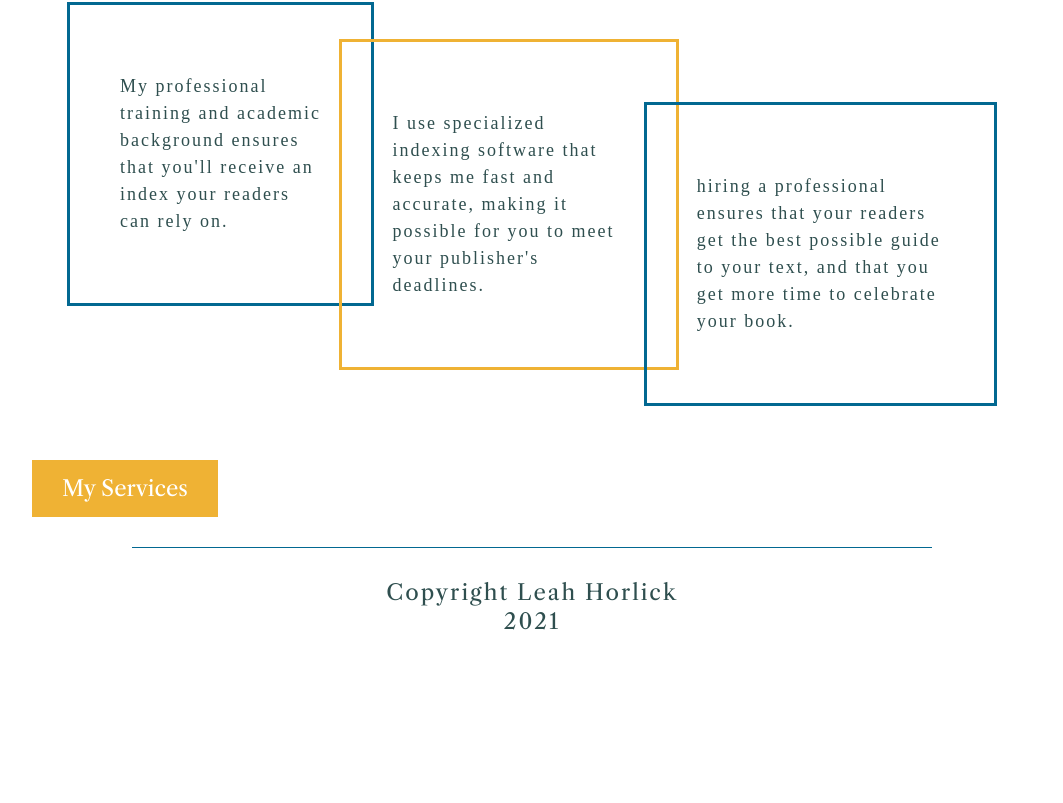
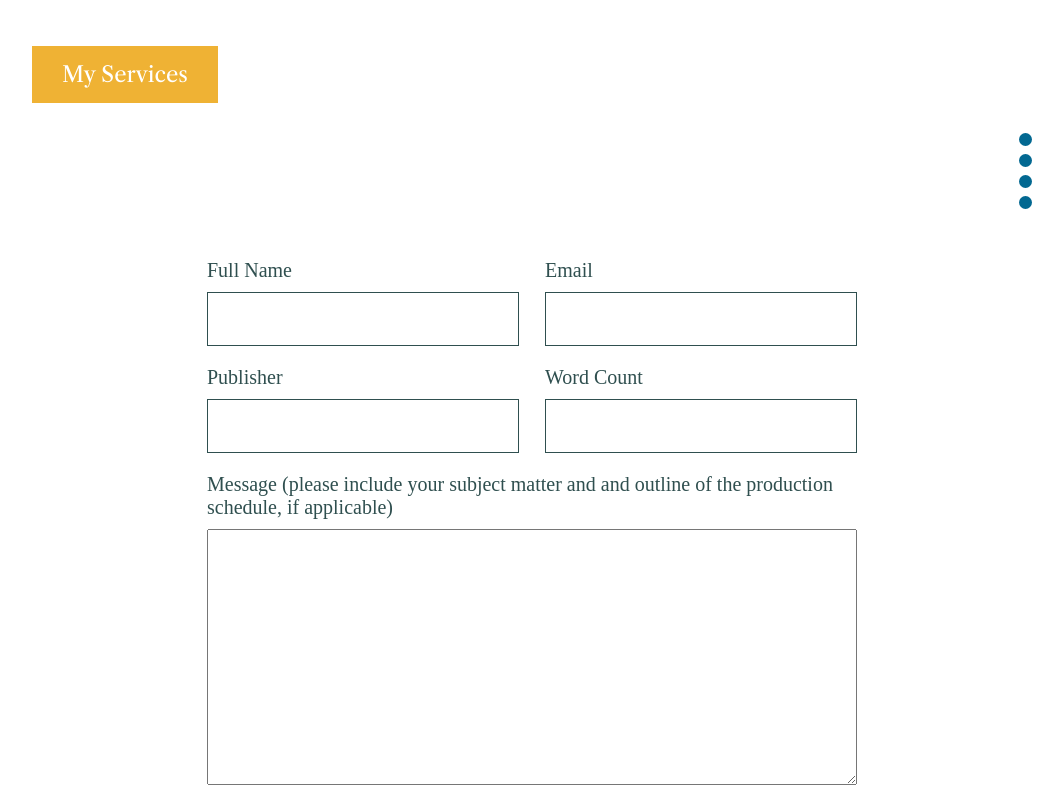
Before and after one commit to eflegg/hearth-place-counselling, a Next.js app: page / in a window 1280 px wide. Shown: the part 1737-2540 px from the top of the page, without its empty margins (108-1171 px from the left). Before the commit the page ends 2374 px from the top, so only its background shows below. Built offline with nearby package versions, Linux system fonts and the light colour scheme; a web font is replaced by a local one.

Commit message:
form validates before sending, add contact form to home page

```diff
--- a/components/Forms/ContactForm.js
+++ b/components/Forms/ContactForm.js
@@ -9,7 +9,7 @@ const FormContainer = styled.form`
   display: flex;
   flex-wrap: wrap;
   max-width: 650px;
-  margin: 100px auto;
+  margin: 50px auto;
   justify-content: space-between;
 `;
 
@@ -25,9 +25,11 @@ export default class ContactForm extends Component {
       status: "",
     };
     this.testName = this.testName.bind(this);
-    this.onSubmit = this.onSubmit.bind(this);
+    // this.onSubmit = this.onSubmit.bind(this);
     this.submitForm = this.submitForm.bind(this);
+    // this.validateForm = this.validateForm.bind(this);
     this.testEmail = this.testEmail.bind(this);
+    this.testMessage = this.testMessage.bind(this);
   }
 
   testName() {
@@ -68,9 +70,46 @@ export default class ContactForm extends Component {
     }
   }
 
-  onSubmit() {
-    console.log("submitting");
+  testMessage() {
+    let { message } = this.state;
+    this.setState({
+      fnameActive: false,
+    });
+    if (message !== "") {
+      this.setState({
+        invalidMessage: false,
+        messageError: false,
+      });
+      return true;
+    } else {
+      this.setState({
+        invalidMessage: true,
+        messageError: "Please enter a message!",
+      });
+    }
   }
+
+  // validateForm() {
+  //   return new Promise((resolve, reject) => {
+  //     if (this.testName() && this.testEmail() && this.testMessage()) {
+  //       resolve("success");
+  //     } else {
+  //       resolve("error");
+  //     }
+  //   });
+  // }
+
+  // onSubmit(ev) {
+  //   ev.preventDefault();
+  //   this.testName();
+  //   this.testEmail();
+  //   this.testMessage();
+  //   this.validateForm().then((res, err) => {
+  //     if (res === "success") {
+  //       this.submitForm();
+  //     }
+  //   });
+  // }
   submitForm(ev) {
     ev.preventDefault();
     const form = ev.target;
@@ -135,7 +174,6 @@ export default class ContactForm extends Component {
           onChange={(event) => {
             this.setState({ publisher: event.target.value });
           }}
-          onBlur={this.testName}
           narrow
         />
         <Input
@@ -146,18 +184,19 @@ export default class ContactForm extends Component {
           onChange={(event) => {
             this.setState({ wordCount: event.target.value });
           }}
-          onBlur={this.testName}
           narrow
         />
         <Input
-          label="Message"
+          label="Message (please include your subject matter and and outline of the production schedule, if applicable)"
           name={"message"}
-          type={"text"}
+          type={"textarea"}
           value={this.state.message}
           onChange={(event) => {
             this.setState({ message: event.target.value });
           }}
-          onBlur={this.testName}
+          onBlur={this.testMessage}
+          error={this.state.invalidMessage}
+          errorMessage={this.state.messageError ? this.state.messageError : ""}
           type={"textarea"}
           wide
         />
@@ -166,7 +205,11 @@ export default class ContactForm extends Component {
         ) : (
           <button className="btn">Submit</button>
         )}
-        {status === "ERROR" && <p>Ooops! There was an error.</p>}
+        {status === "ERROR" && (
+          <p>
+            Oops! There was an error. Please check your fields and try again.{" "}
+          </p>
+        )}
       </FormContainer>
     );
   }
--- a/components/Forms/Input.js
+++ b/components/Forms/Input.js
@@ -13,6 +13,7 @@ const FormField = styled.div`
   }
   label {
     font-family: ${theme.type.body};
+    font-weight: 300;
     font-size: 20px;
     margin-bottom: 10px;
     color: ${theme.colours.black};
@@ -30,7 +31,10 @@ const FormField = styled.div`
     width: 100%;
   }
   &.field--narrow {
+    width: 100%;
+    ${theme.mediaQuery.sm`
     width: 48%;
+    `}
   }
 `;
 
--- a/components/Global/Hero.js
+++ b/components/Global/Hero.js
@@ -32,8 +32,8 @@ const HeroContainer = styled.div`
   .hero-colour {
     position: relative;
     height: 300px;
-    width: 75%;
-    margin-top: 60px;
+    width: 65%;
+    /* margin-top: 60px; */
     .hero-colour-left {
       position: absolute;
       background: ${theme.colours.yellow};
--- a/components/HomeHire.js
+++ b/components/HomeHire.js
@@ -13,7 +13,8 @@ const HomeHireContainer = styled.section`
     overflow: visible;
     img {
       width: 100vw;
-      height: auto;
+      height: 500px;
+      object-fit: cover;
       overflow: visible;
     }
   }
--- a/components/Shapes/dots.js
+++ b/components/Shapes/dots.js
@@ -13,6 +13,12 @@ const DotContainer = styled.div`
     border-radius: 50%;
     background: ${theme.colours.blue};
     margin-bottom: 8px;
+    &.right {
+      margin-left: auto;
+    }
+    &.left {
+      margin-right: auto;
+    }
   }
 `;
 
--- a/components/pageWrapper.js
+++ b/components/pageWrapper.js
@@ -6,11 +6,12 @@ import Hero from "./Global/Hero";
 
 export default function Layout({ children, pageTitle }) {
   return (
-    <div className="layout-container">
+    <>
       <Hero pageTitle={pageTitle} />
-
-      {children}
-      <Footer />
-    </div>
+      <div className="layout-container">
+        {children}
+        <Footer />
+      </div>
+    </>
   );
 }
--- a/pages/index.js
+++ b/pages/index.js
@@ -5,15 +5,21 @@ import styled from "styled-components";
 import theme from "../components/Theme";
 import Dots from "../components/Shapes/dots";
 import HomeHire from "../components/HomeHire";
+import ContactForm from "../components/Forms/ContactForm";
 
 const HomeContainer = styled.div`
   position: relative;
   .intro-text {
     margin: 80px auto 50px;
   }
+  .reverse {
+    div {
+      margin-left: auto;
+    }
+  }
 `;
 
-export default function Home() {
+export default function Home(props) {
   return (
     <>
       <Head>
@@ -36,6 +42,8 @@ export default function Home() {
             </button>
           </div>
           <HomeHire />
+          <Dots reverse={true} className="reverse" />
+          <ContactForm />
         </HomeContainer>
       </Layout>
     </>
```
Also changed, not shown: pages/contact.js (+14 -0 lines).
